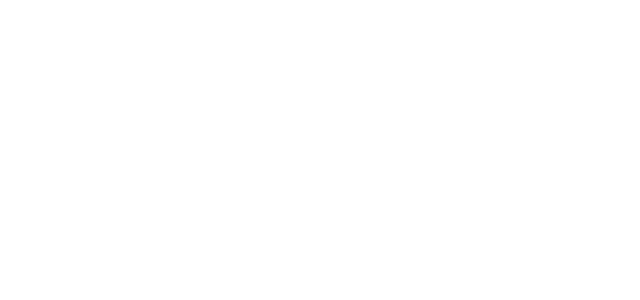
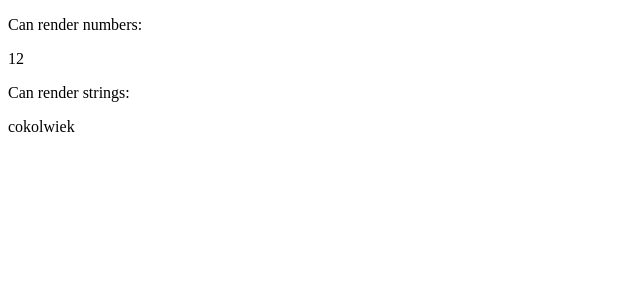
Before and after one commit to olninio/2019.07.29, a React (Create React App) app: page / in a window 1280 px wide. Shown: the top 300 px of the page, without its empty margins (0-640 px from the left). Built offline with nearby package versions, Linux system fonts and the light colour scheme.

Commit message:
React can render numbers and strings

```diff
--- a/src/WhatReactCanRender.js
+++ b/src/WhatReactCanRender.js
@@ -1,6 +1,6 @@
 import React from 'react'
 
-const number = 1
+const number = 12
 const string = 'cokolwiek'
 const bool = true
 const nullVar = null
@@ -22,7 +22,10 @@
 
 const WhatReactCanRender = () => (
   <div>
-
+    <p>Can render numbers:</p>
+    {number}
+    <p>Can render strings:</p>
+    {string}
   </div>
 )
 
```
